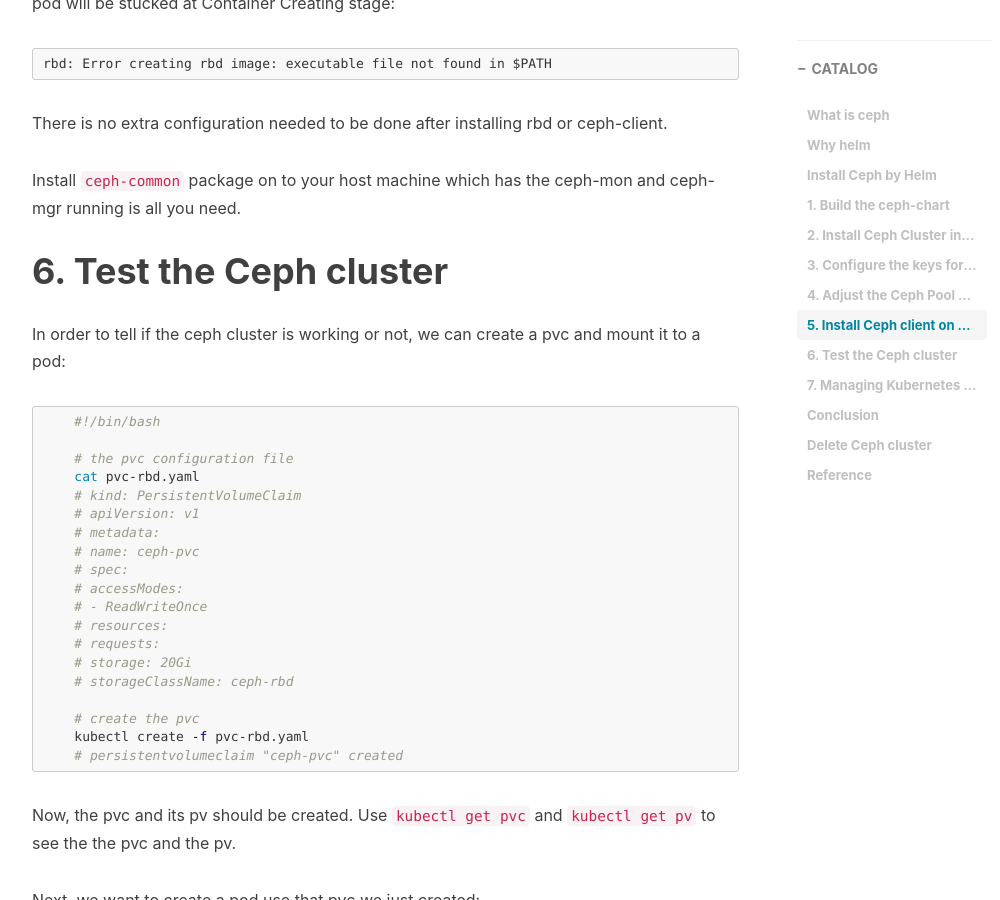
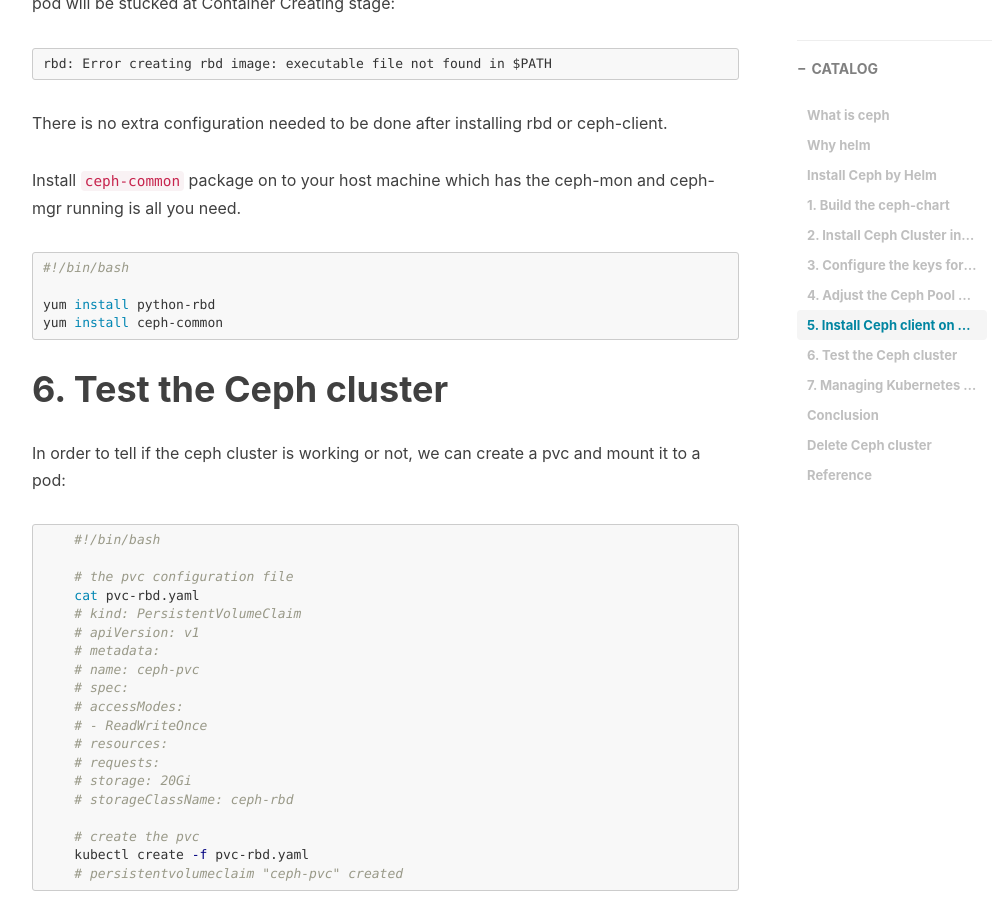
Before and after one commit to alvindaiyan/alvindaiyan.github.io, a Jekyll site: the page built from _posts/tech/2019-01-02-ceph-helm-log.markdown, in a window 1280 px wide and 900 px high, scrolled down 6611 px. Shown: the whole window, without its empty margins (233-1233 px from the left). Built offline with Jekyll 4.4.1, drawn with Linux system fonts in a browser that asks for light colours; nearby versions of some CDN libraries; comment, search, counter and statistics services are not loaded.

Commit message:
added ceph install

```diff
--- a/_posts/tech/2019-01-02-ceph-helm-log.markdown
+++ b/_posts/tech/2019-01-02-ceph-helm-log.markdown
@@ -282,6 +282,14 @@ There is no extra configuration needed to be done after installing rbd or ceph-c
 
 Install `ceph-common` package on to your host machine which has the ceph-mon and ceph-mgr running is all you need.
 
+{% highlight bash %}
+#!/bin/bash
+
+yum install python-rbd
+yum install ceph-common
+{% endhighlight %}
+
+
 # 6. Test the Ceph cluster
 
 In order to tell if the ceph cluster is working or not, we can create a pvc and mount it to a pod:
```
